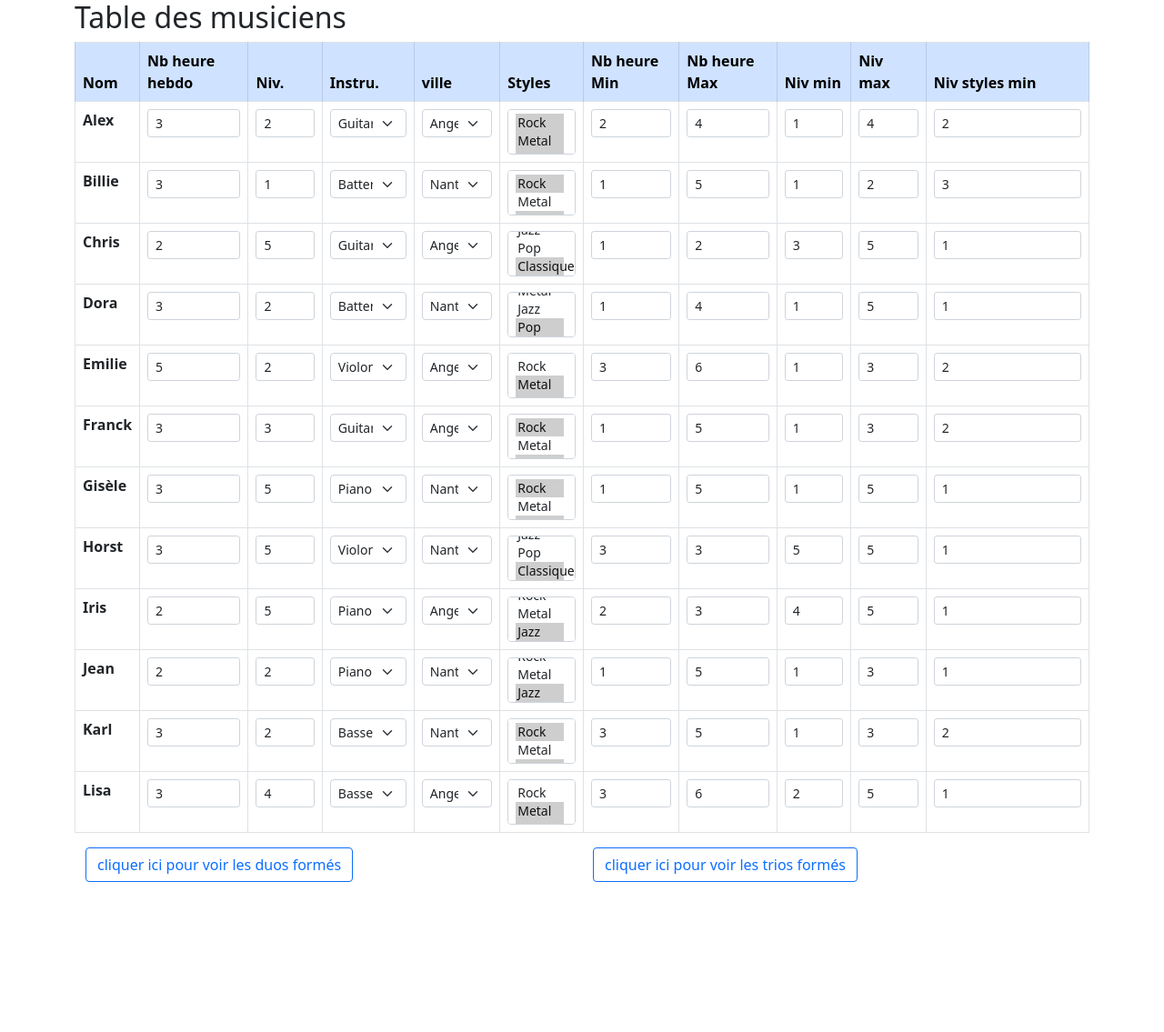
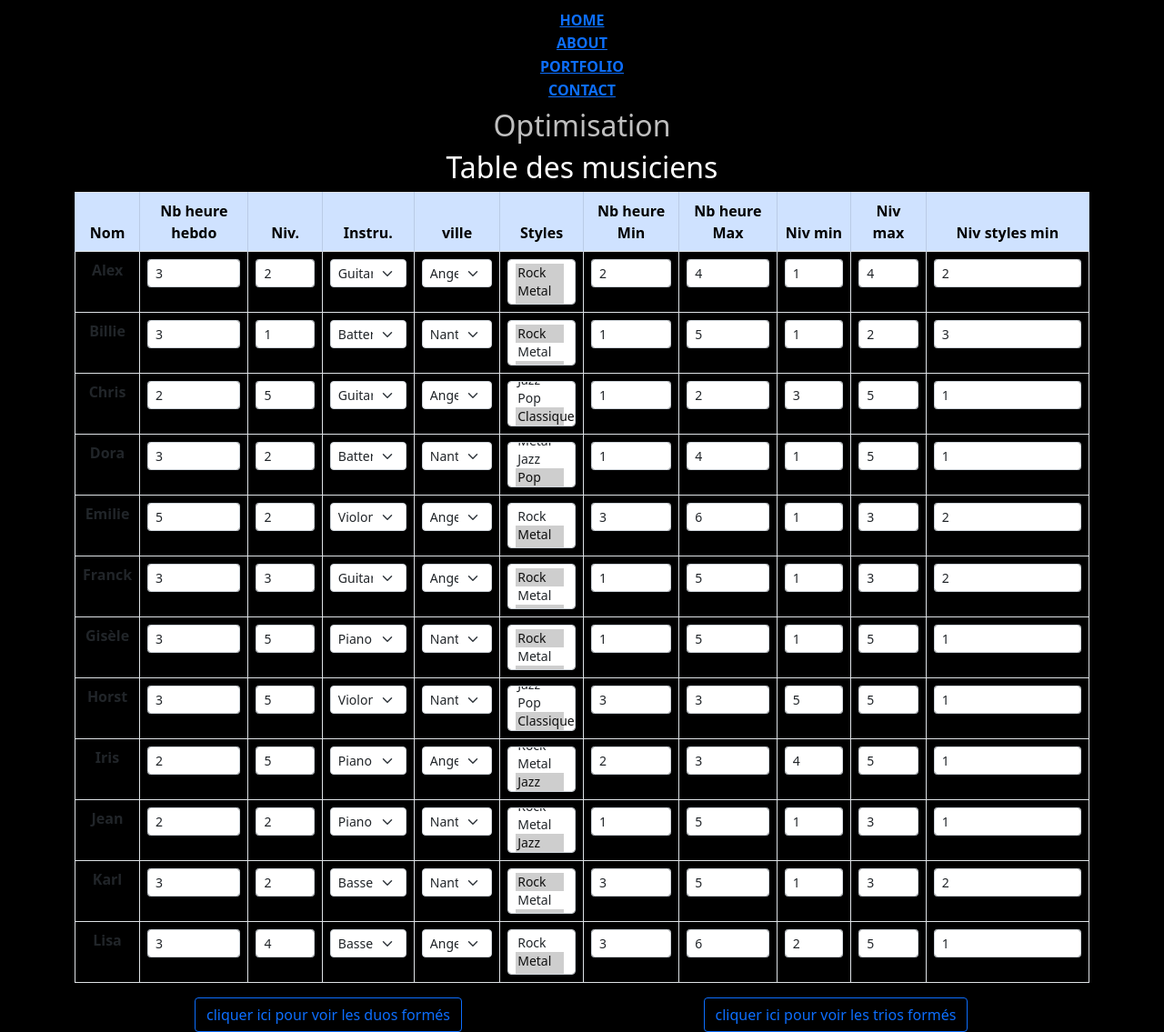
Before and after one commit to ouobarro/ProjetOptmisationAppliqu-e, a Django app: page /accueil/ in a window 1280 px wide. Shown: the whole page at 91% size. Before the commit the page ends 970 px from the top, so only its background shows below. Run offline with Django 4.2, Linux system fonts and the light colour scheme.

Commit message:
mise en forme du html et ducss

```diff
--- a/optimisationAppliquee/optiApp/templates/index.html
+++ b/optimisationAppliquee/optiApp/templates/index.html
@@ -7,10 +7,11 @@
 
     <!-- Bootstrap CSS -->
     <link href="https://cdn.jsdelivr.net/npm/bootstrap@5.0.2/dist/css/bootstrap.min.css" rel="stylesheet" integrity="sha384-EVSTQN3/azprG1Anm3QDgpJLIm9Nao0Yz1ztcQTwFspd3yD65VohhpuuCOmLASjC" crossorigin="anonymous">
-
     <title>Optimisation</title>
+    <style> {%include "navBarCss.html"%}</style>
   </head>
   <body>
+    {%include "navBar.html"%}
     <div class="container">
         <form action="duo" method="POST">
             {% csrf_token %}
--- /dev/null
+++ b/optimisationAppliquee/optiApp/templates/navBar.html
@@ -0,0 +1,16 @@
+<nav class="navbar navbar-inverse">
+    <div class="container-fluid">
+      <ul class="nav navbar-nav">
+        <li><a id="len1" class="hoverable" href="#">Home</a></li>
+        <li><a id="len2" class="hoverable" href="#">About</a></li>
+        <li><a id="len3" class="hoverable" href="#">Portfolio</a></li>
+        <li><a id="len4" class="hoverable" href="#">Contact</a></li>
+      </ul>
+    </div>
+  </nav>
+  <div id="what-the-hell-is-this">
+    <div class="page-title">
+      <h2>Optimisation</h2>
+    </div>
+  </div>
+</div>
--- /dev/null
+++ b/optimisationAppliquee/optiApp/templates/navBarCss.html
@@ -0,0 +1,110 @@
+.hoverable{
+    display:inline-block;
+    backface-visibility: hidden;
+    vertical-align: middle;
+    position:relative;
+    box-shadow: 0 0 1px rgba(0,0,0,0);
+    tranform: translateZ(0);
+    transition-duration: .3s;
+    transition-property:transform;
+  }
+
+  .hoverable:before{
+    position:absolute;
+    pointer-events: none;
+    z-index:-1;
+    content: '';
+    top: 100%;
+    left: 5%;
+    height:10px;
+    width:90%;
+    opacity:0;
+    background: -webkit-radial-gradient(center, ellipse, rgba(255, 255, 255, 0.35) 0%, rgba(255, 255, 255, 0) 80%);
+    background: radial-gradient(ellipse at center, rgba(255, 255, 255, 0.35) 0%, rgba(255, 255, 255, 0) 80%);
+    /* W3C */
+    transition-duration: 0.3s;
+    transition-property: transform, opacity;
+  }
+
+  .hoverable:hover, .hoverable:active, .hoverable:focus{
+    transform: translateY(-5px);
+  }
+  .hoverable:hover:before, .hoverable:active:before, .hoverable:focus:before{
+    opacity: 1;
+    transform: translateY(-5px);
+  }
+
+
+
+  @keyframes bounce-animation {
+    16.65% {
+      -webkit-transform: translateY(8px);
+      transform: translateY(8px);
+    }
+
+    33.3% {
+      -webkit-transform: translateY(-6px);
+      transform: translateY(-6px);
+    }
+
+    49.95% {
+      -webkit-transform: translateY(4px);
+      transform: translateY(4px);
+    }
+
+    66.6% {
+      -webkit-transform: translateY(-2px);
+      transform: translateY(-2px);
+    }
+
+    83.25% {
+      -webkit-transform: translateY(1px);
+      transform: translateY(1px);
+    }
+
+    100% {
+      -webkit-transform: translateY(0);
+      transform: translateY(0);
+    }
+  }
+
+  .bounce {
+    animation-name: bounce-animation;
+    animation-duration: 2s;
+  }
+
+
+
+  /*everything below here is just setting up the page, so dont worry about it */
+
+
+  @media (min-width: 768px) {
+    .navbar{
+      text-align: center !important;
+      float: none;
+      display: inline-block;
+    }
+  }
+
+  body {
+    background-color: rgba(0,0,0,1);
+    font-weight:600;
+    text-align:center !important;
+    color: white;
+  }
+
+  nav {
+    background: none !important;
+    text-transform:uppercase;
+    li {
+      margin-left: 3em;
+      margin-right: 3em;
+      a{
+        transition: .5s color ease-in-out;
+      }
+    }
+  }
+
+  .page-title {
+    opacity: .75 !important;
+  }
--- a/optimisationAppliquee/optiApp/urls.py
+++ b/optimisationAppliquee/optiApp/urls.py
@@ -3,7 +3,8 @@ from django.urls import path
 from . import views
 
 urlpatterns = [
+    path('accueil/', views.index, name='index'),
+    path('duo', views.afficheDuo, name='duo'),
     path('', views.index, name='index'),
-    path('duo', views.afficheDuo, name='duo'),
 
 ]
--- a/optimisationAppliquee/optimisationAppliquee/urls.py
+++ b/optimisationAppliquee/optimisationAppliquee/urls.py
@@ -17,7 +17,7 @@ from django.contrib import admin
 from django.urls import path,include
 
 urlpatterns = [
-    path('accueil/', include('optiApp.urls')),
+    path('', include('optiApp.urls')),
     path('admin/', admin.site.urls),
 
 ]
```
Also changed, not shown: 1 other file.
